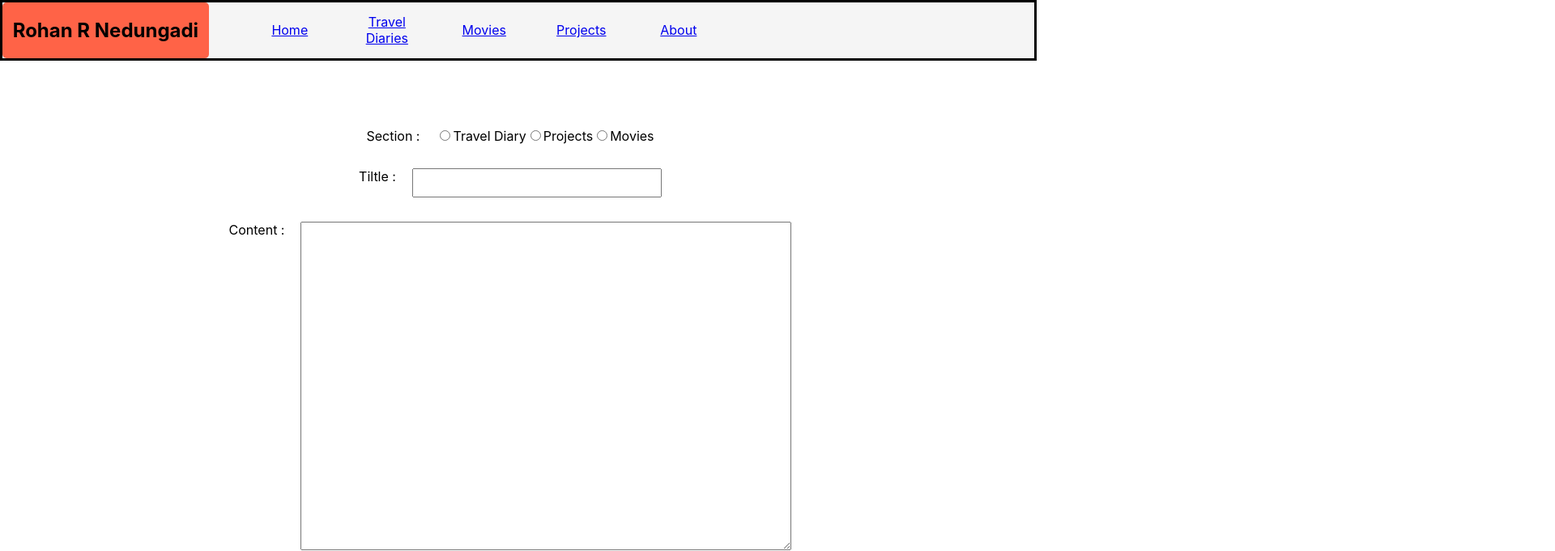
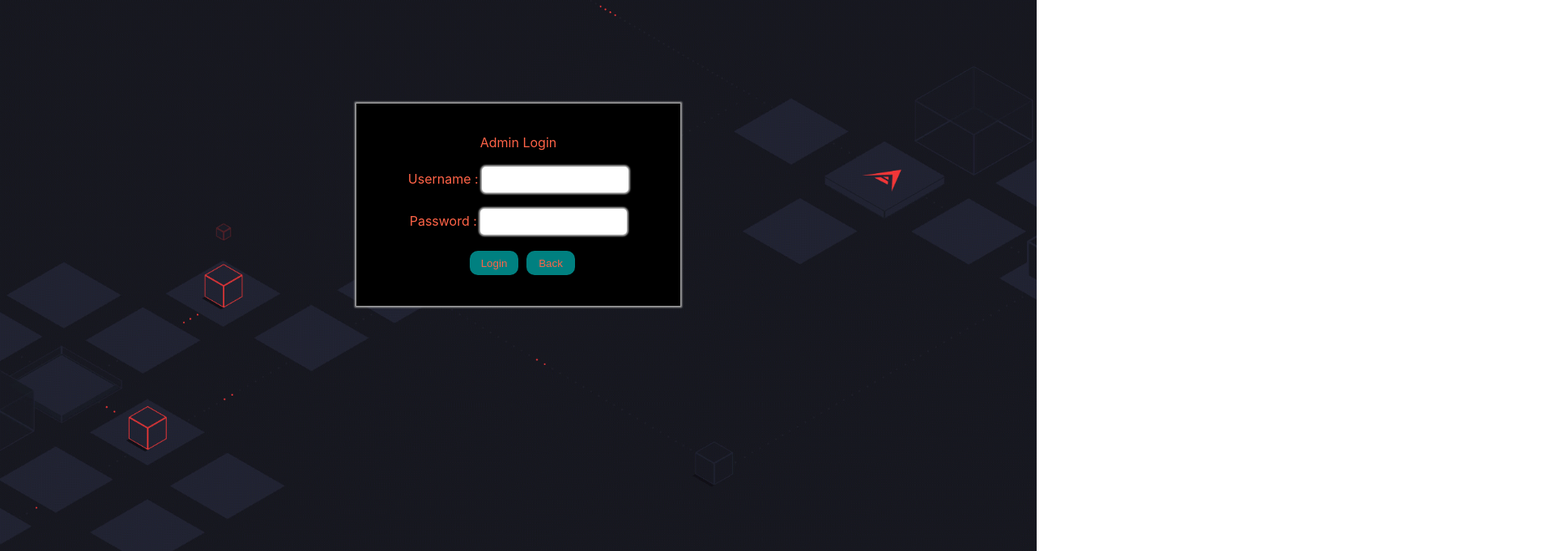
Before and after one commit to rohan9025/rohan9025.github.io, a React (Create React App) app in the folder my-app/: page /admin in a window 1280 px wide. Shown: the top 681 px of the page at 81% size, 1920 px wide, since content can reach past the window. Built offline with nearby package versions, Linux system fonts and the light colour scheme.

Commit message:
new updates

```diff
--- a/my-app/package.json
+++ b/my-app/package.json
@@ -1,4 +1,4 @@
-{ "homepage": "https://rohan9025.github.io/my-app",
+{
   "name": "my-app",
   "version": "0.1.0",
   "private": true,
@@ -20,9 +20,7 @@
     "test": "react-scripts test",
     "eject": "react-scripts eject",
     "predeploy": "npm run build",
-    "deploy": "gh-pages -b gh-pages -d build"
-
-
+    "deploy": "gh-pages -d build"
   },
   "eslintConfig": {
     "extends": "react-app"
--- a/my-app/src/App.css
+++ b/my-app/src/App.css
@@ -1,6 +1,17 @@
 .App {
   text-align: center;
   height: 100%;
+
+}
+a {
+  /* color: tomato; */
+  color: tomato;
+
+  text-decoration: none;
+}
+a:hover {
+   color: tomato;
+   text-decoration: none;
 }
 
 .App-logo {
@@ -9,6 +20,11 @@
 }
 body,html{
   height: 100%;
+  background-image: url("./images/myappbg.gif");
+  background-repeat: no-repeat;
+  background-attachment: fixed;
+  background-size: cover;
+
 }
 #root{
   height: 100%;
--- a/my-app/src/pages/admin.css
+++ b/my-app/src/auth/admin.css
@@ -1,6 +1,7 @@
 .Admin{
     height: 100%;
     /* padding-top: -40px; */
+    color: tomato;
 
 }
 
@@ -20,10 +21,10 @@
     margin: auto;
     margin-top: 10%;
 
-    background-color: rgb(110, 148, 252) ;
+    background-color: black ;
     box-shadow: 0 0 2px 2px darkgray;
 
-    height: 200px;
+    height: 250px;
     width: 400px;
     /* border: solid; */
 
@@ -45,8 +46,8 @@
     border-radius: 10px;
     height:30px;
     width: 60px;
-    color: whitesmoke;
-
+    color: tomato;
+    margin-left: 10px;
 
 }
 
@@ -90,10 +91,15 @@
 #content-input{
     width: 300px;
     height:30px;
+    background-color: grey;
+    border-radius: 5px;
+
 }
 #content-input-area{
     width: 600px;
     height:400px;
+    background-color: grey;
+    border-radius: 5px;
 
 
 }
@@ -103,6 +109,7 @@
     margin-bottom: 200px;
     border-radius: 2px;
     border: transparent;
+    background-color: tomato;
     box-shadow: 0 0 2px 2px darkgray;
 
 }
--- a/my-app/src/pages/admin.js
+++ b/my-app/src/auth/admin.js
@@ -3,6 +3,15 @@ import './admin.css'
 import Navbar from '../components/navbar'
 import Post from '../components/post'
 import Select from 'react-select';
+import {
+    BrowserRouter as Router,
+    Switch,
+    Route,
+    // useParams,
+    Link,
+    Redirect,
+    browserHistory
+  } from 'react-router-dom';
 // import 'bootstrap/dist/css/bootstrap.min.css';
 
 
@@ -14,9 +23,13 @@ const ReactMarkdown = require('react-markdown')
 function Login(props){
     const [username,setUsername]=useState("")
     const [password,setPassword]=useState("")
+    const [error,seterror]=useState(false)
     function validate(){
         if(username=="rohan9025" && password=="rohan123"){
             props.setLoggedin(true)
+        }
+        else{
+            seterror(true)
         }
     }
     return(
@@ -24,7 +37,8 @@ function Login(props){
             <div className="HeaderBox">Admin Login</div>
             <div className="">Username : <input id="loginInput"type="text" onChange={(e)=>setUsername(e.target.value)}/></div>
             <div className="">Password : <input id="loginInput"type="password"onChange={(e)=>setPassword(e.target.value)} /></div>
-            <div ><button className="SubmitButton" onClick={()=>validate()}>Login</button></div>
+            <div ><button className="SubmitButton" onClick={()=>validate()}>Login</button><button className="SubmitButton"><Link to="/">Back</Link></button></div>
+            {error && <div>! Invalid Credentials</div>}
         </div>
 
     )
@@ -117,7 +131,7 @@ function AddPost(){
     )
 }
 function Admin(){
-    const [loggedin,setLoggedin]=useState(true)
+    const [loggedin,setLoggedin]=useState(false)
 
     return(
         <div className = "Admin">
--- a/my-app/src/components/navbar.css
+++ b/my-app/src/components/navbar.css
@@ -1,14 +1,19 @@
 
 .Navbar{
     display: flex;
-    border:solid;
+    /* border:solid; */
     position: sticky;
+    /* height:100px; */
+    /* margin: auto; */
+    /* padding-left: 30%; */
+    /* text-align: center; */
     /* background-image: url("../images/bg.png"); */
-    background-color: whitesmoke;
+    /* background-color: whitesmoke; */
 
 }
 .NavButtons{
     display: flex;
+    /* margin: auto; */
 
 }
 .NavButtons>div{
@@ -18,8 +23,10 @@
 }
 
 .Heading{
-    background-color: tomato;
+    background-color: transparent;
     border-radius: 5px;
     margin-right: 30px;
     width: 20%;
+    /* color: black !important; */
+    /* border-color: tomato; */
 }
--- a/my-app/src/components/navbar.js
+++ b/my-app/src/components/navbar.js
@@ -5,7 +5,7 @@ import { Link } from 'react-router-dom';
 function Navbar(){
     return(
         <div className="Navbar">
-            <div className="Heading"><h2>Rohan R Nedungadi</h2></div>
+            <div className="Heading"><h2><Link to = "/admin">Rohan R Nedungadi</Link></h2></div>
             <div className="NavButtons">
                 <div><Link to="/home">Home</Link></div>
                 <div><Link to="/travel">Travel Diaries</Link></div>
--- a/my-app/src/components/post.css
+++ b/my-app/src/components/post.css
@@ -8,11 +8,13 @@
     /* box-shadow: 2px 2px; */
     box-shadow: 0 0 2px 2px darkgray; /* with blur shadow*/
     margin-bottom: 50px;
+    color: black;
 }
 .Right{
     width: 80%;
     display: flex;
     flex-direction: column;
+    background-color: rgb(250, 236, 209);
 }
 .Left{
     width: 20%;
@@ -26,6 +28,7 @@
     /* box-shadow: 2px 2px; */
     display: flex;
     border-bottom: solid;
+    border-color: black;
     padding-bottom: 10px;
     padding-top: 10px;
     /* padding-left: 20px; */
@@ -49,3 +52,12 @@
     margin: auto;
     margin-right: 200px;
 }
+.LikesButton{
+    border: transparent;
+    background-color: transparent;
+    outline:none;
+    margin-top: 60px;
+}
+/* .LikesButton>:active{outline: 0px;}
+.LikesButton>:focus{outline: 0px;}
+.LikesButton>:hover{outline: 0px;} */
--- a/my-app/src/components/post.js
+++ b/my-app/src/components/post.js
@@ -1,4 +1,4 @@
-import React from 'react'
+import React,{useState} from 'react'
 import './post.css'
 import '../images/bg.png'
 import { Slide } from 'react-slideshow-image';
@@ -29,10 +29,15 @@ function Post(props){
         //         console.log(`slide transition from ${oldIndex} to ${newIndex}`);
         //     }
         // }
+    const [like,setlike]=useState(false)
     return(
 
         <div className="Post">
             <div className="Left" style={{backgroundColor: props.bckgcolor}}>
+                <div className="Likes" > <button className="LikesButton" onClick={()=>setlike(!like)}>
+                    {like&&<img src="https://img.icons8.com/dusk/64/000000/two-hearts.png"/>}
+                    {!like &&<img src="https://img.icons8.com/wired/64/000000/two-hearts.png"/>}
+                    </button></div>
 
             </div>
             <div className="Right">
--- a/my-app/src/pages/blogs.css
+++ b/my-app/src/pages/blogs.css
@@ -7,6 +7,7 @@
     width: 20%;
     height: 100%;
     background-color: lightslategray;
+    opacity: 0.3;
     /* background-image: url("../images/bg.png"); */
 
 }
--- a/my-app/src/pages/home.css
+++ b/my-app/src/pages/home.css
@@ -5,8 +5,11 @@
     height:100%;
     text-align: center;
     /* background-color: black; */
-    /* background-image: url("../images/gitdp.png"); */
-    background-image: url("../images/bg.png");
+    /* background-image: url("../images/myappbg.gif"); */
+    /* background-image: url("../images/bg.png"); */
+    /* background-image: url("https://external-content.duckduckgo.com/iu/?u=https%3A%2F%2Fwallpapercave.com%2Fwp%2Fwp2856244.gif&f=1&nofb=1"); */
+    /* background-image: url("https://external-content.duckduckgo.com/iu/?u=https%3A%2F%2Fwallpapercave.com%2Fwp%2Fwp2757874.gif&f=1&nofb=1"); */
+
 
     background-size: 100% ;
 
--- a/my-app/src/pages/home.js
+++ b/my-app/src/pages/home.js
@@ -11,7 +11,7 @@ function Home(){
             <Navbar/>
             <div className="CentralBox">
                 <div className="Image"/>
-                <div className="Name"><h2>Rohan R Nedungadi</h2></div>
+                {/* <div className="Name"><h2>Rohan R Nedungadi</h2></div> */}
                 <div className="Navigation">
                     {/* <div><Link to="/travel">Travel Diary</Link></div>
                     <div><Link to="/movies">Movie Discussions</Link></div>
```
Also changed, not shown: my-app/src/App.js (+5 -3 lines), my-app/src/images/myappbg.gif (added), 18 other files (tests, documents, lock files or other folders).
